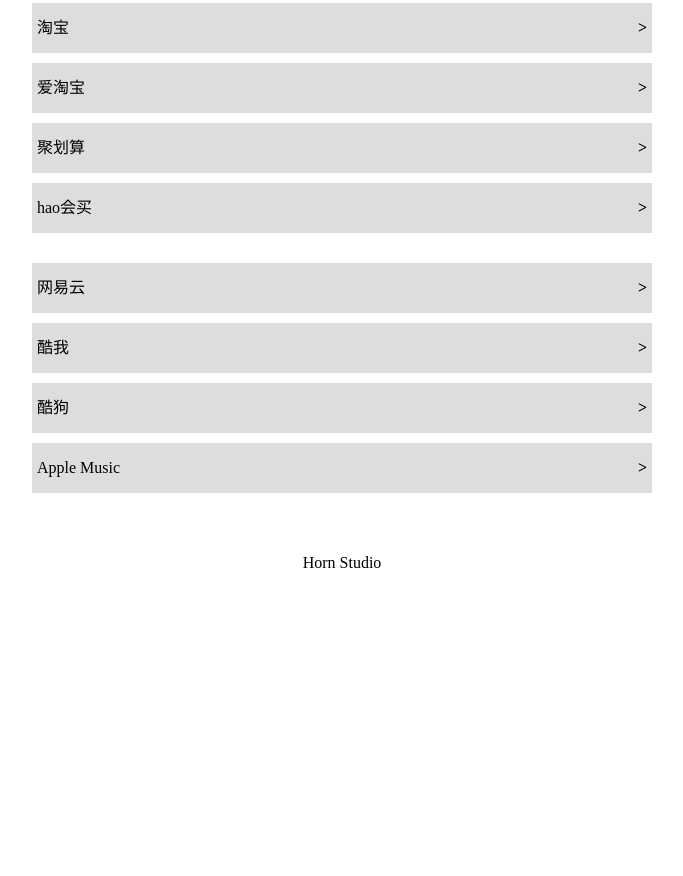
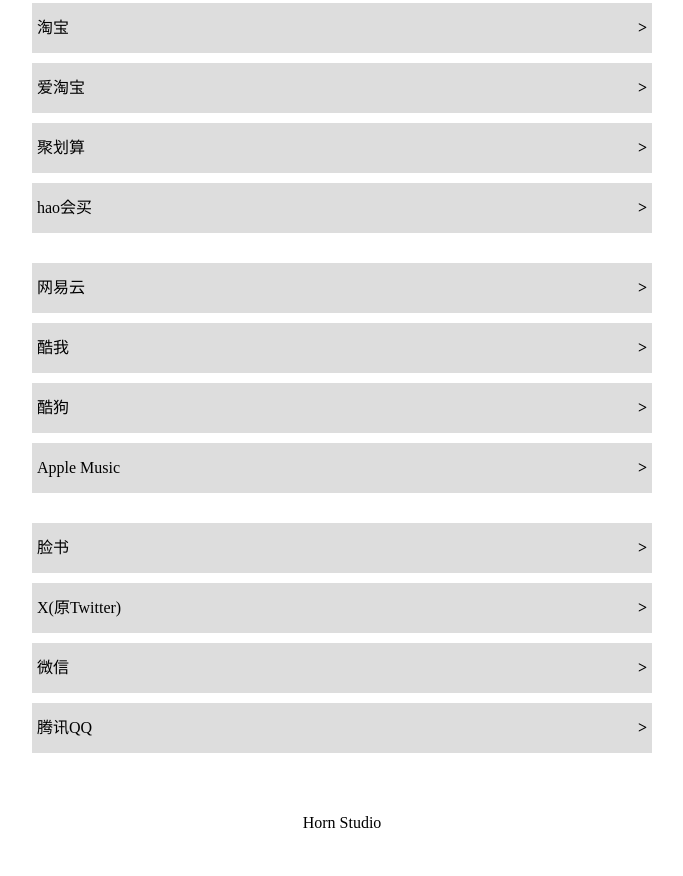
Before and after one commit to Horn-Studio/WebSiteList, a plain HTML site: page 网址大全.html in a window 1280 px wide. Shown: the part 747-1623 px from the top of the page, without its empty margins (298-981 px from the left). Before the commit the page ends 1370 px from the top, so only its background shows below. Drawn offline with Linux system fonts and the light colour scheme; a script that the page names is missing.

Commit message:
Update 网址大全.html

```diff
--- a/网址大全.html
+++ b/网址大全.html
@@ -57,7 +57,7 @@
     <header>
         <div id="topbar">
             <span id="left"></span>
-            <span id="right"><a id="lang_24">网址收录版本：1.0.1</a></span>
+            <span id="right"><a id="lang_24">网址更新日期:2024年2月17日</a></span>
         </div>
         <h1 id="lang_23">网址大全</h1>
     </header>
@@ -89,6 +89,13 @@
         <a href="http://music.apple.com/" id="lang_48">Apple Music<b>&gt;</b></a>
 
     </section>
+    <section>
+	    <a href="https://facebook.com/" id="lang_45">脸书<b>&gt;</b></a>
+        <a href="https://x.com" id="lang_46">X(原Twitter)<b>&gt;</b></a>
+        <a href="https://weixin.qq.com/" id="lang_47">微信<b>&gt;</b></a>
+        <a href="http://im.qq.com/" id="lang_48">腾讯QQ<b>&gt;</b></a>
+
+    </section>
     <footer>
 	    Horn Studio
     </footer>
```
